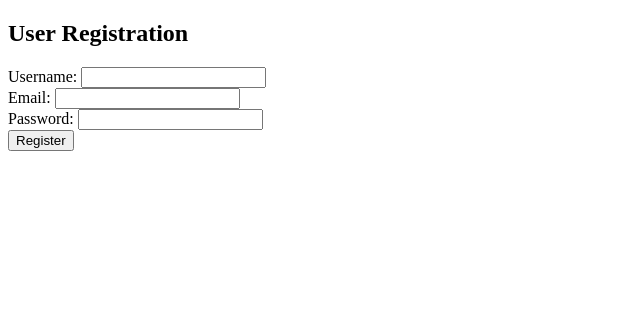
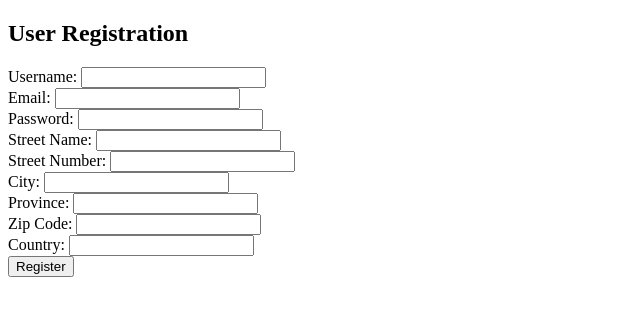
Before and after one commit to ivanjocc/project1_miranda_ivan, a PHP site: page /views/auth/register.php in a window 1280 px wide. Shown: the top 316 px of the page, without its empty margins (0-640 px from the left). Run offline with PHP 8.4, Linux system fonts and the light colour scheme.

Commit message:
add fields in register

```diff
--- a/views/auth/profile.php
+++ b/views/auth/profile.php
@@ -1,4 +1,3 @@
-<!-- profile.php -->
 <?php
 require_once('../../config/database.php');
 
--- a/views/auth/register.php
+++ b/views/auth/register.php
@@ -7,6 +7,7 @@
 <body>
     <h2>User Registration</h2>
     <form action="process_register.php" method="post">
+        <!-- Campos para la tabla 'user' -->
         <label for="user_name">Username:</label>
         <input type="text" name="user_name" required>
         <br>
@@ -16,6 +17,27 @@
         <label for="pwd">Password:</label>
         <input type="password" name="pwd" required>
         <br>
+
+        <!-- Campos adicionales para la tabla 'address' -->
+        <label for="street_name">Street Name:</label>
+        <input type="text" name="street_name" required>
+        <br>
+        <label for="street_nb">Street Number:</label>
+        <input type="text" name="street_nb" required>
+        <br>
+        <label for="city">City:</label>
+        <input type="text" name="city" required>
+        <br>
+        <label for="province">Province:</label>
+        <input type="text" name="province" required>
+        <br>
+        <label for="zip_code">Zip Code:</label>
+        <input type="text" name="zip_code" required>
+        <br>
+        <label for="country">Country:</label>
+        <input type="text" name="country" required>
+        <br>
+
         <input type="submit" value="Register">
     </form>
 </body>
```
Also changed, not shown: views/auth/process_register.php (+36 -8 lines).
